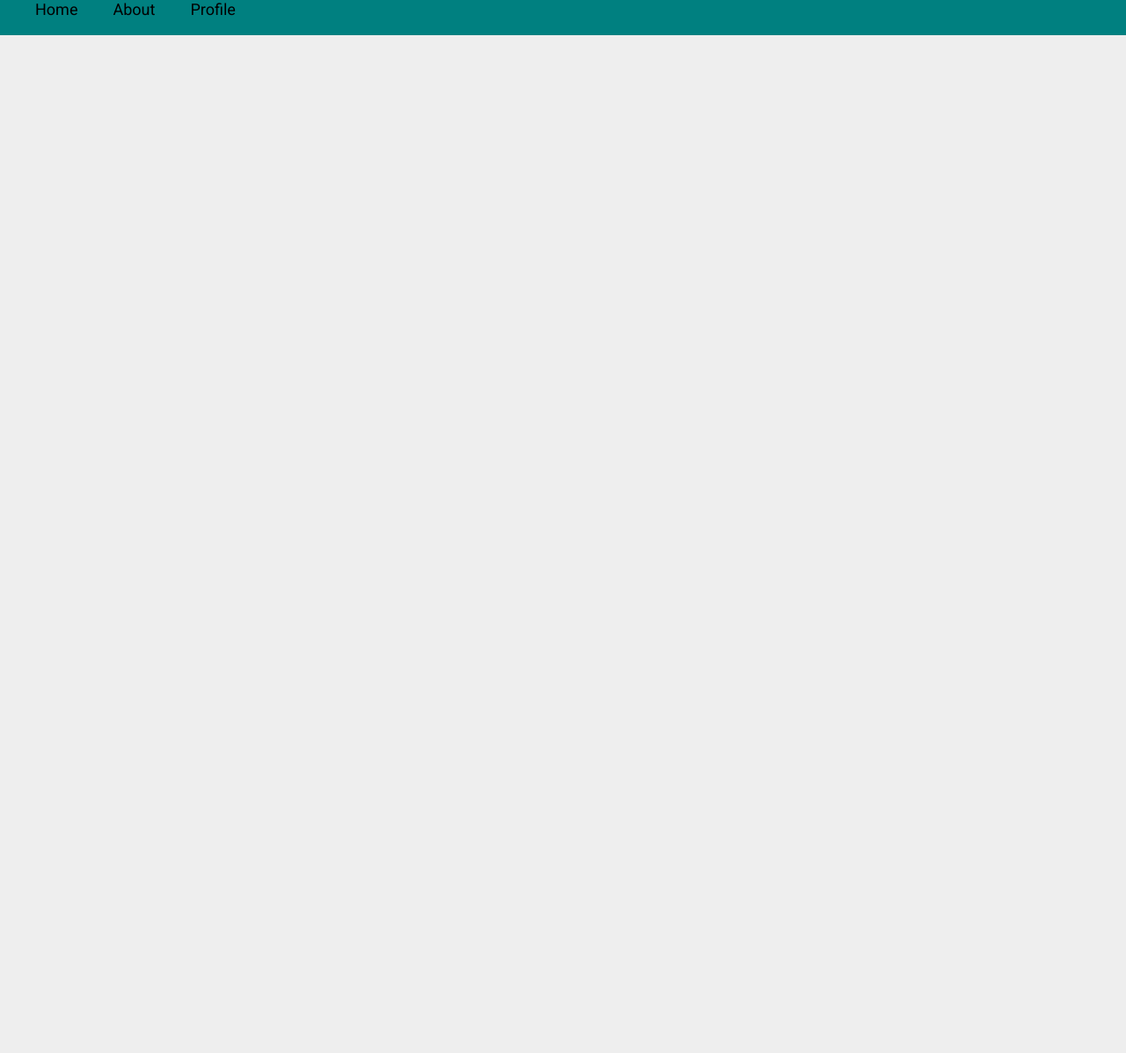
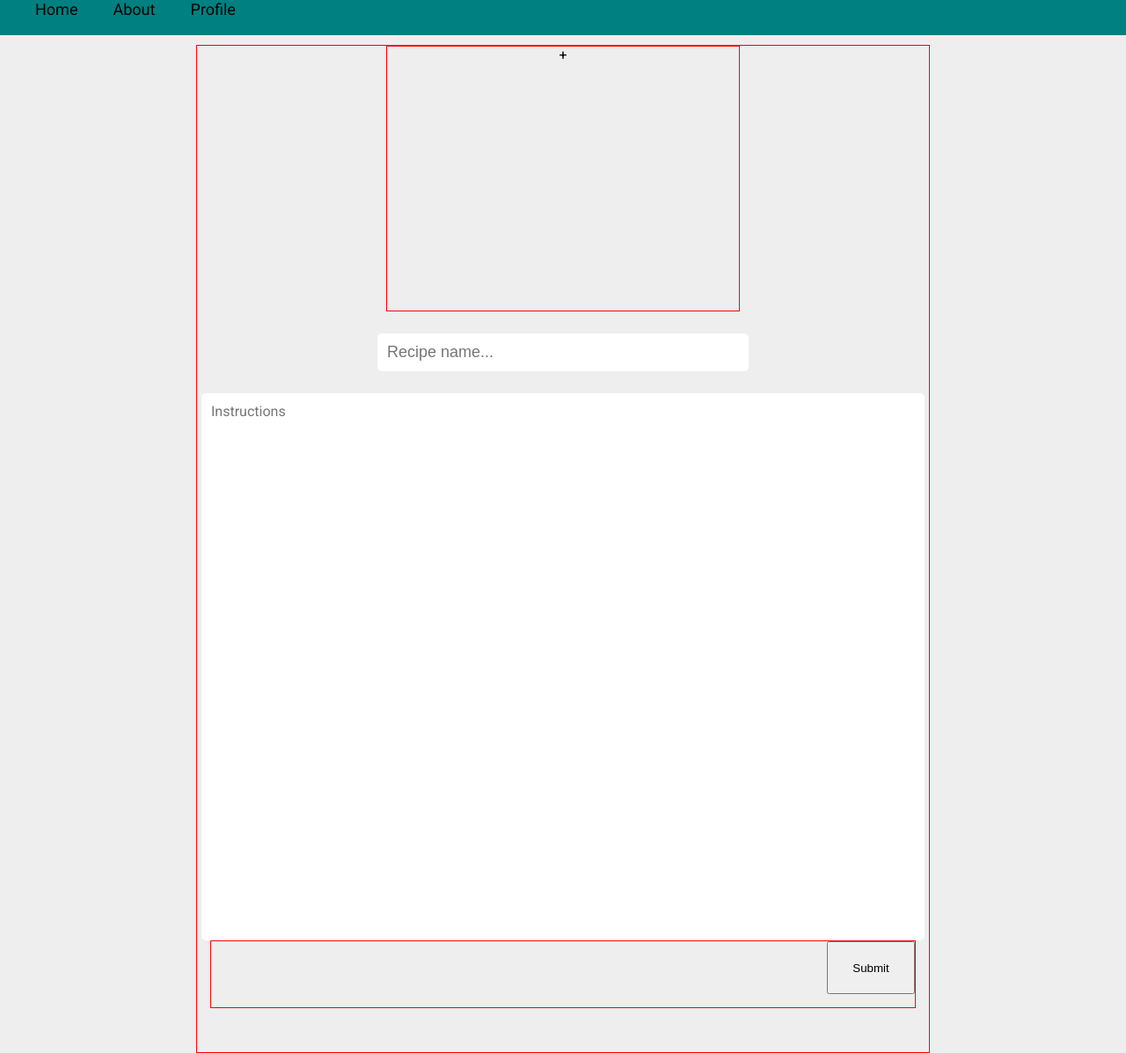
Before and after one commit to tommy-js/Recipes, a React (Create React App) app in the folder client/: page /profile in a window 1280 px wide. Shown: the whole page at 88% size. Before the commit the page ends 800 px from the top, so only its background shows below. Built offline with nearby package versions, Linux system fonts and the light colour scheme; the HTML template or start-up script is replaced by a standard one.

Commit message:
Recipe uploading

```diff
--- a/client/src/app.scss
+++ b/client/src/app.scss
@@ -102,7 +102,7 @@ body {
   height: 100%;
   border-left: 2.5px dashed pink;
   z-index: 2;
-  @include testing;
+  // @include testing;
 }
 
 .side_searchbar {
@@ -220,3 +220,85 @@ input[type="number"].search_maximum_number {
 .button_item:hover .background_white {
   transition: 0.3s;
 }
+
+.upload_form {
+  position: relative;
+  width: 65%;
+  min-width: 800px;
+  height: auto;
+  margin-left: auto;
+  margin-right: auto;
+  @include testing;
+}
+
+.image_upload_form {
+  position: relative;
+  display: block;
+  height: 300px;
+  width: 400px;
+  margin-left: auto;
+  margin-right: auto;
+  cursor: pointer;
+  text-align: center;
+  @include testing;
+}
+
+.upload_form_title {
+  position: relative;
+  display: block;
+  height: auto;
+  width: 400px;
+  padding: 10px;
+  border-radius: 5px;
+  border: 1px solid transparent;
+  margin-left: auto;
+  margin-right: auto;
+  margin-top: 25px;
+  font-size: 18px;
+  transition: 0.3s;
+}
+
+.upload_form_title:focus {
+  border: 1px solid $purple_Color;
+  transition: 0.3s;
+}
+
+.upload_form_content {
+  position: relative;
+  display: block;
+  padding: 10px;
+  border-radius: 5px;
+  resize: none;
+  font-size: 16px;
+  width: 800px;
+  height: 600px;
+  margin-left: auto;
+  margin-right: auto;
+  margin-top: 25px;
+  border: 1px solid transparent;
+  font-family: "Roboto", sans-serif;
+  transition: 0.3s;
+}
+
+.upload_form_content:focus {
+  border: 1px solid $purple_Color;
+  transition: 0.3s;
+}
+
+.recipe_upload_button_block {
+  position: relative;
+  width: 800px;
+  margin-left: auto;
+  margin-right: auto;
+  height: 75px;
+  margin-bottom: 50px;
+  @include testing;
+}
+
+.recipe_upload_button {
+  position: relative;
+  width: 100px;
+  display: block;
+  height: 60px;
+  float: right;
+}
--- a/client/src/components/Profile.js
+++ b/client/src/components/Profile.js
@@ -1,9 +1,13 @@
 import React from "react";
+import RecipeUpload from "./RecipeUpload";
 
 function Profile() {
   return (
     <div>
       <p>Your Profile</p>
+      <div>
+        <RecipeUpload />
+      </div>
     </div>
   );
 }
--- /dev/null
+++ b/client/src/components/RecipeUpload.js
@@ -0,0 +1,56 @@
+import React, { useState } from "react";
+import "../app.scss";
+import { gql } from "apollo-boost";
+import { graphql } from "react-apollo";
+import { flowRight as compose } from "lodash";
+import { addRecipeMutation } from "../queries/queries";
+
+function RecipeUpload(props) {
+  const [title, setTitle] = useState("");
+  const [text, setText] = useState("");
+
+  function submitForm(e) {
+    e.preventDefault();
+    props.addRecipeMutation({
+      variables: {
+        name: title,
+        id: Math.floor(Math.random() * 10000000),
+        content: text
+      }
+    });
+  }
+
+  function submitImage(e) {
+    e.preventDefault();
+  }
+
+  return (
+    <div>
+      <form className="upload_form">
+        <div className="image_upload_form" onClick={submitImage}>
+          +
+        </div>
+        <input
+          className="upload_form_title"
+          type="text"
+          onChange={e => setTitle(e.target.value)}
+          placeholder="Recipe name..."
+        />
+        <textarea
+          className="upload_form_content"
+          placeholder="Instructions"
+          onChange={e => setText(e.target.value)}
+        />
+        <div className="recipe_upload_button_block">
+          <button className="recipe_upload_button" onClick={submitForm}>
+            Submit
+          </button>
+        </div>
+      </form>
+    </div>
+  );
+}
+
+export default compose(
+  graphql(addRecipeMutation, { name: "addRecipeMutation" })
+)(RecipeUpload);
--- a/client/src/queries/queries.js
+++ b/client/src/queries/queries.js
@@ -48,7 +48,7 @@ const addItem = gql`
   }
 `;
 
-const addRecipe = gql`
+const addRecipeMutation = gql`
   mutation($name: String!, $id: ID!, $content: String!) {
     addRecipe(name: $name, id: $id, content: $content) {
       name
@@ -64,5 +64,5 @@ export {
   addItem,
   getRecipes,
   getRecipeQuery,
-  addRecipe
+  addRecipeMutation
 };
```
Also changed, not shown: 1 other file (tests, documents, lock files or other folders).
